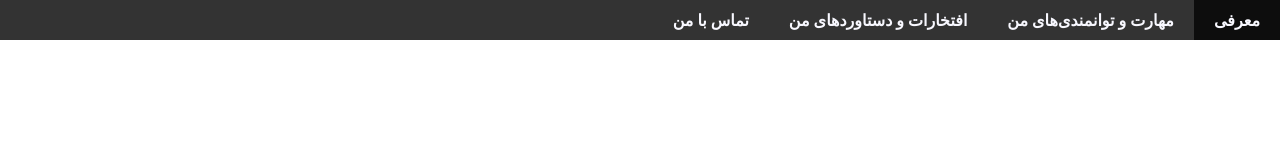
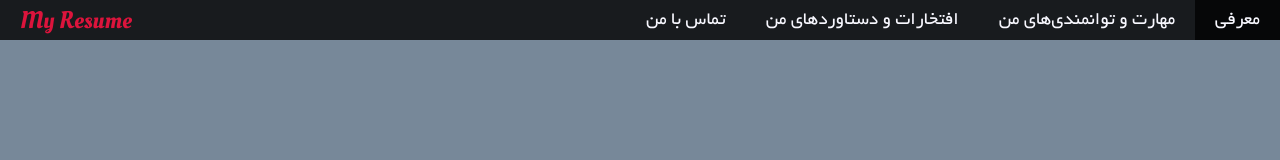
Before and after one commit to dorrin-sot/HTML-CSS-Resume, a plain HTML site: page index.html in a window 1280 px wide. Drawn offline with Linux system fonts and the light colour scheme.

Commit message:
added title card

```diff
--- a/index.html
+++ b/index.html
@@ -11,8 +11,8 @@
   <a class="center" href="pages/skills.html">مهارت و توانمندی‌های من</a>
   <a class="center" href="pages/achievements.html">افتخارات و دستاورد‌های من</a>
   <a class="center" href="pages/contact.html">تماس با من</a>
+  <a class="title-card" href="index.html">My Resume</a>
 </nav>
-
 
 
 <link rel="stylesheet" href="navbar.css"/>
--- a/navbar.css
+++ b/navbar.css
@@ -1,5 +1,22 @@
+@font-face {
+  font-family: 'Cinema';
+  src: url("assets/fonts/Cinema.ttf");
+}
+
+@font-face {
+  font-family: 'Yekan';
+  src: url('assets/fonts/Yekan.ttf');
+}
+
+@font-face {
+  font-family: 'OleoScript';
+  src: url('assets/fonts/OleoScript.ttf');
+}
+
 body {
   margin: 0;
+  background-color: lightslategray;
+  font-family: Yekan;
 }
 
 nav {
@@ -7,22 +24,23 @@ nav {
   display: flex;
   height: 40px;
   width: 100%;
+  position: sticky;
 }
 
 nav a {
-  display: inline-block;
   height: initial;
   padding: 0 20px;
   color: ghostwhite;
   text-decoration: none;
-  font-weight: bolder;
+  font-weight: lighter;
+  font-size: larger;
 }
 
 nav .active {
   background-color: rgba(0, 0, 0, .74);
 }
 
-nav a:hover {
+nav a:hover:not(.active, .title-card) {
   background-color: rgba(0, 0, 0, .3);
 }
 
@@ -31,3 +49,13 @@ nav a:hover {
   justify-content: center;
   align-items: center;
 }
+
+.title-card {
+  display: flex;
+  align-items: center;
+  direction: ltr;
+  flex-grow: 1;
+  color: crimson;
+  font-size: x-large;
+  font-family: OleoScript;
+}
```
Also changed, not shown: pages/achievements.html (+1 -0 lines), pages/contact.html (+1 -0 lines), pages/skills.html (+1 -0 lines), assets/fonts/OleoScript.ttf (added), assets/fonts/Yekan.ttf (added).
